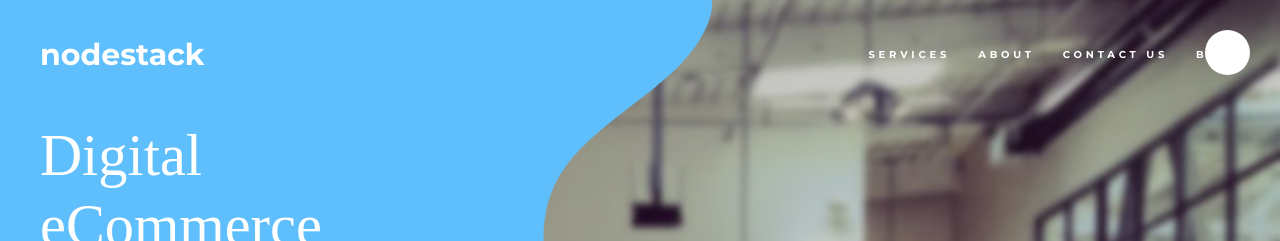
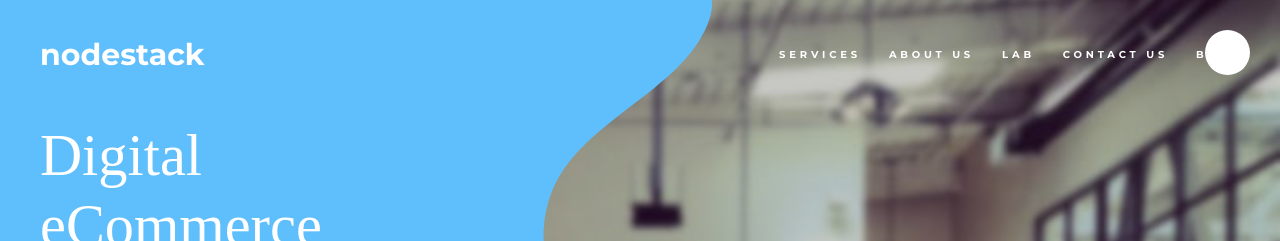
Before and after one commit to nodestack/nodestack.github.io, a Jekyll site: the page built from index.html, in a window 1280 px wide and 900 px high. Shown: the top 241 px of the window. Built offline with Jekyll 4.4.1, drawn with Linux system fonts in a browser that asks for light colours; nearby versions of some CDN libraries; some web fonts are replaced.

Commit message:
Update nav.html

```diff
--- a/_includes/nav.html
+++ b/_includes/nav.html
@@ -1,11 +1,11 @@
     <!-- THIS IS THE MENU -->
 
             <ul class="mobilenav">
-              <li><a href="#">jQuery</a></li>
-              <li><a href="#">Script</a></li>
-              <li><a href="#">Net</a></li>
-              <li><a href="#">Menu</a></li>
-              <li><a href="#">Demo Page</a></li>
+              <li><a href="#">Services</a></li>
+              <li><a href="#">About Us</a></li>
+              <li><a href="#">Lab</a></li>
+              <li><a href="#">Contact Us</a></li>
+              <li><a href="#">Blog</a></li>
             </ul>
 
             <!-- THIS IS THE ICON -->
@@ -24,14 +24,8 @@
         <div class="container-fluid">
             <!-- Brand and toggle get grouped for better mobile display -->
              <div class="navbar-header page-scroll">
-                <button type="button" class="navbar-toggle" data-toggle="collapse" data-target="#bs-example-navbar-collapse-1">
-                    <span class="sr-only">Toggle navigation</span>
-                    <span class="icon-bar"></span>
-                    <span class="icon-bar"></span>
-                    <span class="icon-bar"></span>
-                </button>
-                <a class="navbar-brand" href="#page-top">nodestack</a>
-            </div>
+                 <a class="navbar-brand" href="#page-top">nodestack</a>
+             </div>
 
             <!-- Collect the nav links, forms, and other content for toggling -->
             <div class="collapse navbar-collapse" id="bs-example-navbar-collapse-1">
@@ -43,7 +37,10 @@
                         <a href="#services">Services</a>
                     </li>
                     <li class="page-scroll">
-                        <a href="#about">About</a>
+                        <a href="#about">About Us</a>
+                    </li>
+                    <li class="page-scroll">
+                        <a href="#">Lab</a>
                     </li>
                     <li class="page-scroll">
                         <a href="#contact-us">Contact Us</a>
```
